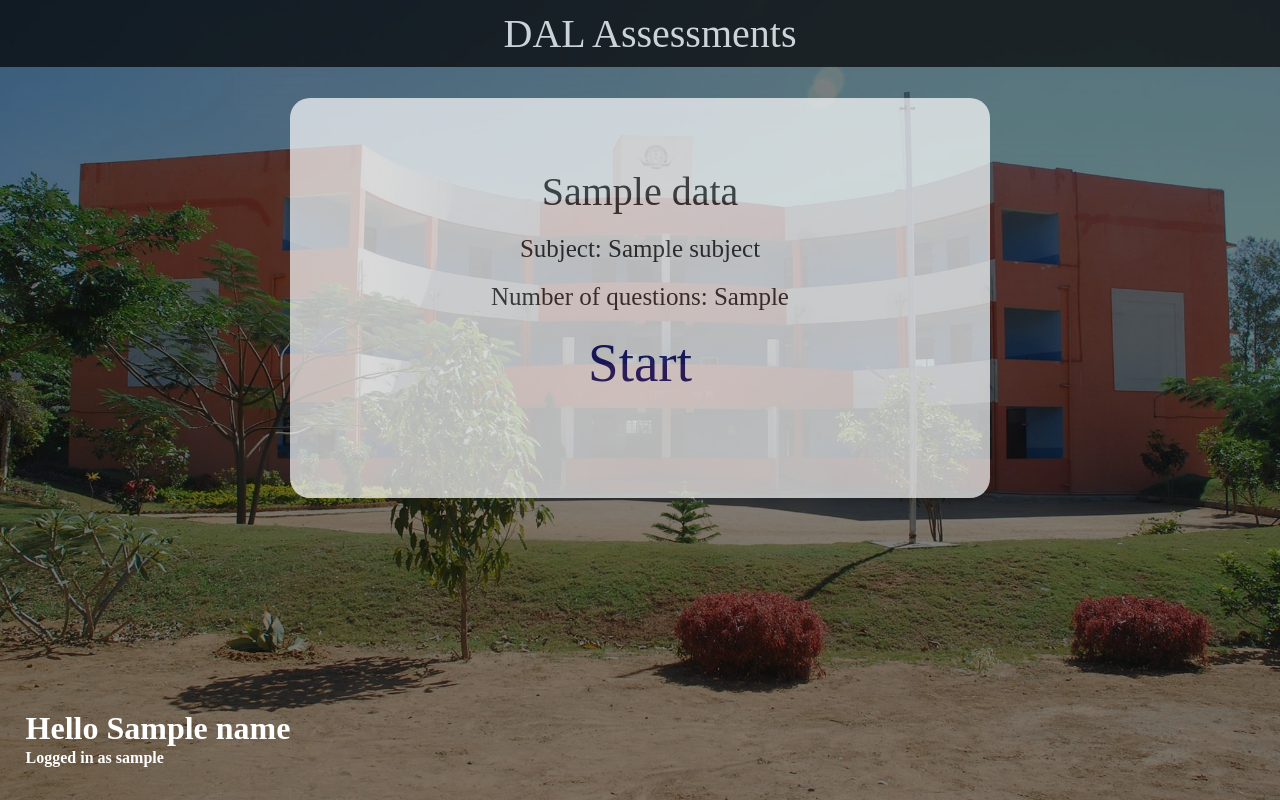
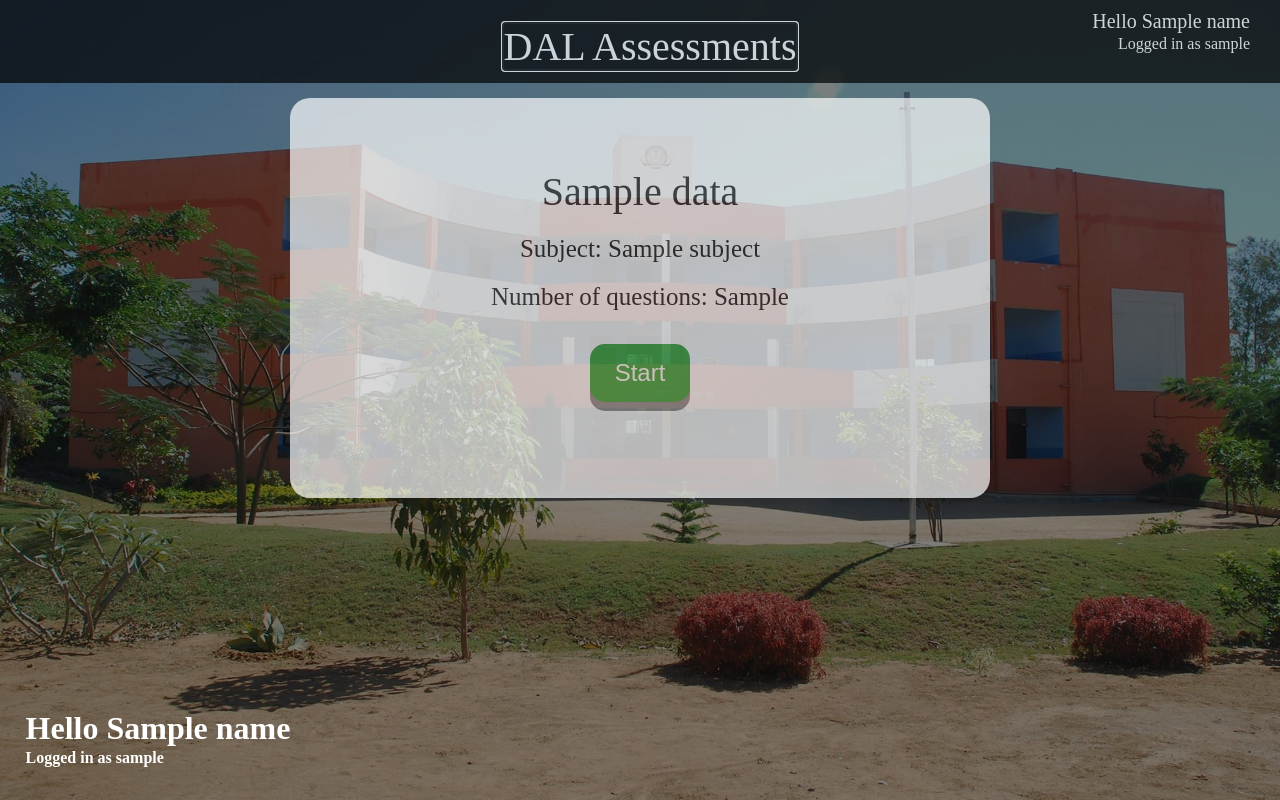
Before and after one commit to diyaschool/dal_assessments, a Python web app: template templates/t0.html in a window 1280 px wide. Run offline with Jinja, Linux system fonts and the light colour scheme; the template is opened without the code that fills it: most values are stand-ins (such as "Sample title", 1, 10 or a date in 2020).

Commit message:
modified start button

```diff
--- a/templates/t0.html
+++ b/templates/t0.html
@@ -5,18 +5,60 @@
     <title>{{data['test_name']}} | DAL Assessments</title>
     <meta name="viewport" content="width=device-width, initial-scale=1">
   </head>
+  <h4 style='color: white; position: fixed; left: 2%; bottom: 1.5%'>Logged in as {{username}}</h3>
   <body style='background-size: cover; background-image: url("/background.png");  background-repeat: no-repeat; background-position: center; background-attachment: fixed;'>
     <center><br><br><br>
       <h1 style='color: white; position: fixed; left: 2%; bottom: 4%'>Hello {{name}}</h1>
-      <h4 style='color: white; position: fixed; left: 2%; bottom: 1.5%'>Logged in as {{username}}</h3>
         <br><br><div style='background-color: white; border-radius: 20px; opacity: 0.7; height: 400px; width: 700px'>
             <text style='font-size: 40px; color: #303030; position: relative; top: 70px'>{{data['test_name']}}</text><br>
             <text style='font-size: 25px; color: #303030; position: relative; top: 90px'>Subject: {{subject}}</text><br>
             <text style='font-size: 25px; color: #303030; position: relative; top: 110px'>Number of questions: {{q_n}}</text><br>
-            <a href="/t/{{code}}?start" style="text-decoration: none; font-size: 55px; position: relative; top: 130px; color: midnightblue">Start</a>
+            <a href="/t/{{code}}?start" style="text-decoration: none; font-size: 55px; position: relative; top: 130px; color: midnightblue"><button class="button">Start</button</a>
       </div>
+<style>
+.loader-wrapper {
+width: 100%;
+height: 100%;
+position: absolute;
+top: 0;
+left: 0;
+background-color: #242f3f;
+display:flex;
+justify-content: center;
+align-items: center;
+}
+.loader {
+  display: inline-block;
+  width: 30px;
+  height: 30px;
+  position: relative;
+  flex: center;
+  border: 4px solid #Fff;
+  animation: loader 2s infinite ease;
+}
+.button {
+  padding: 15px 25px;
+  font-size: 24px;
+  text-align: center;
+  cursor: pointer;
+  outline: none;
+  color: #fff;
+  background-color: #4CAF50;
+  border: none;
+  border-radius: 15px;
+  box-shadow: 0 9px #999;
+}
+.button:hover {background-color: #3e8e41}
+.button:active {
+  background-color: #3e8e41;
+  box-shadow: 0 5px #666;
+  transform: translateY(4px);
+}
+</style>
       <div style='width: 100%; position: fixed; background-color: black; padding: 10px; top: 0px; left:0px; opacity: 0.7'>
-        <a style='color: white; font-size: 40px; left: 47%; text-decoration: none' href='/'>DAL Assessments</a>
+        <a style='color: white; font-size: 40px; left: 47%; text-decoration: none' href='/' autofocus>DAL Assessments</a>
+        <text style='color: white; position: absolute; right: 50px; top: 10px; font-size: 20px'>Hello {{name}}</text>
+        <text style='color: white; position: absolute; right: 50px; top: 35px'>Logged in as {{username}}</text>
       </div>
     </center>
   </body>
```
